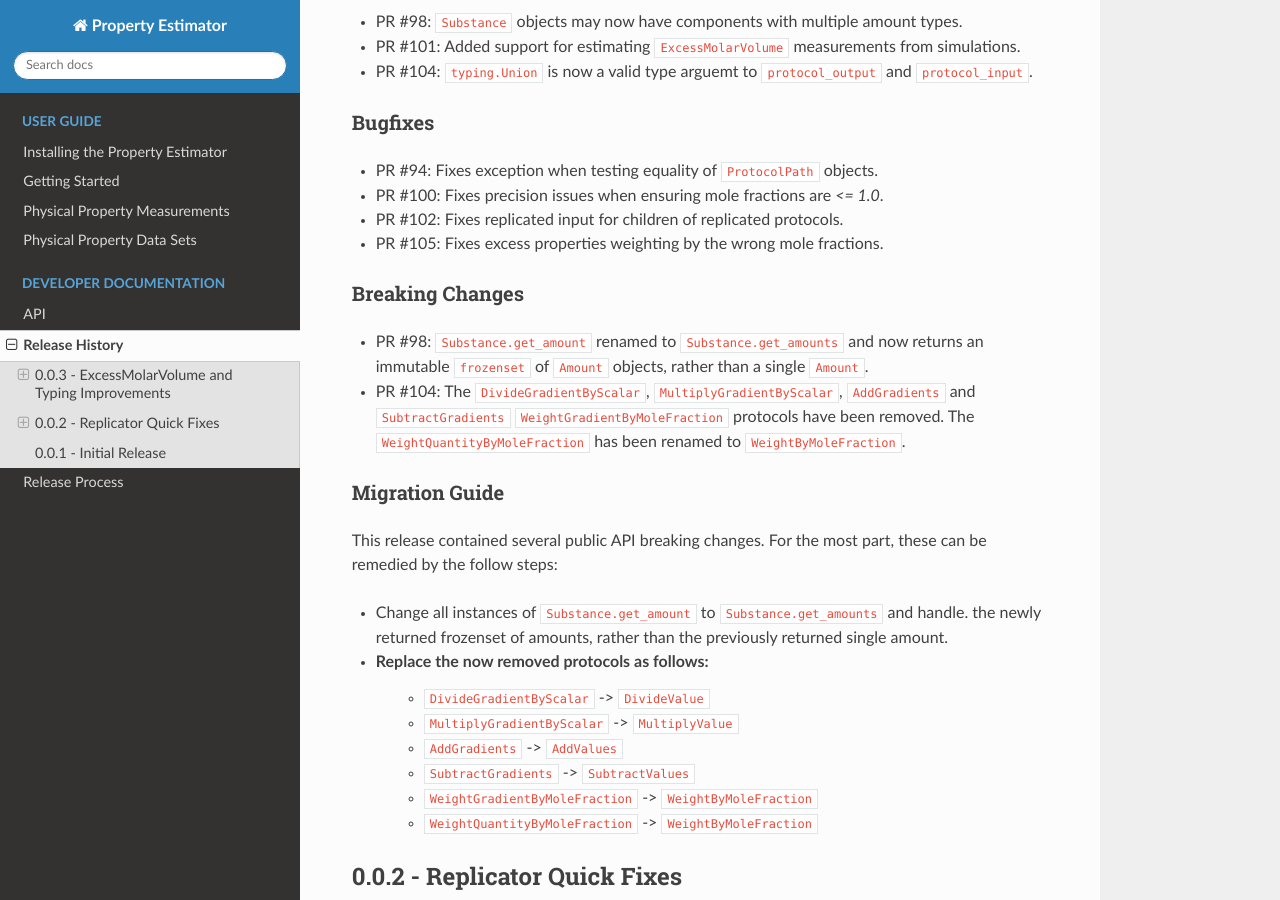
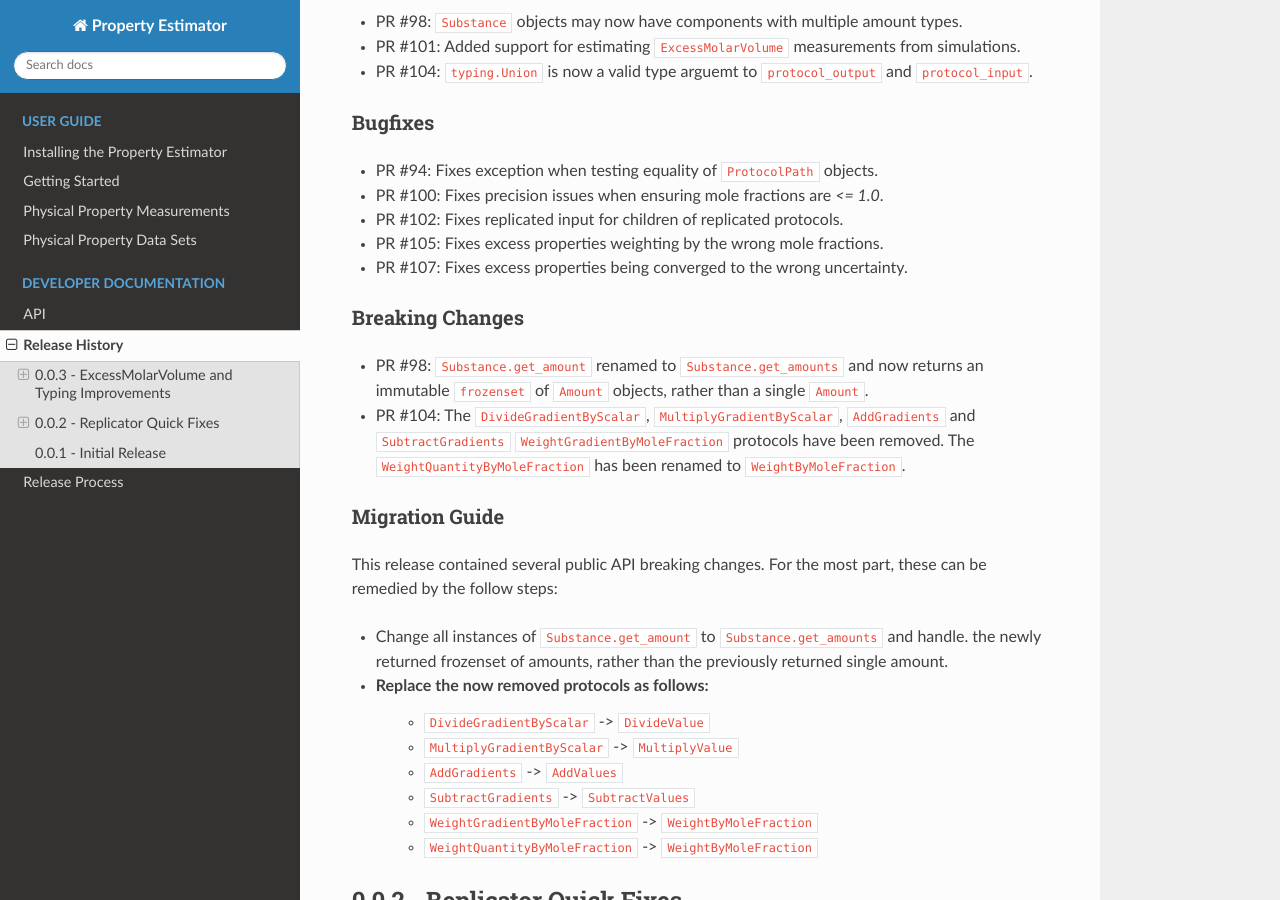
Before and after one commit to openforcefield/openff-evaluator, a Sphinx documentation site: the page built from docs/releasehistory.rst, in a window 1280 px wide and 900 px high, scrolled down 597 px. Built offline with Sphinx 7.4.7 and the Read the Docs theme 2.0.0, drawn with Linux system fonts in a browser that asks for light colours.

Commit message:
Update releasehistory.rst

```diff
--- a/docs/releasehistory.rst
+++ b/docs/releasehistory.rst
@@ -33,6 +33,7 @@ Bugfixes
 * PR #100: Fixes precision issues when ensuring mole fractions are `<= 1.0`.
 * PR #102: Fixes replicated input for children of replicated protocols.
 * PR #105: Fixes excess properties weighting by the wrong mole fractions.
+* PR #107: Fixes excess properties being converged to the wrong uncertainty.
 
 Breaking Changes
 """"""""""""""""
```
